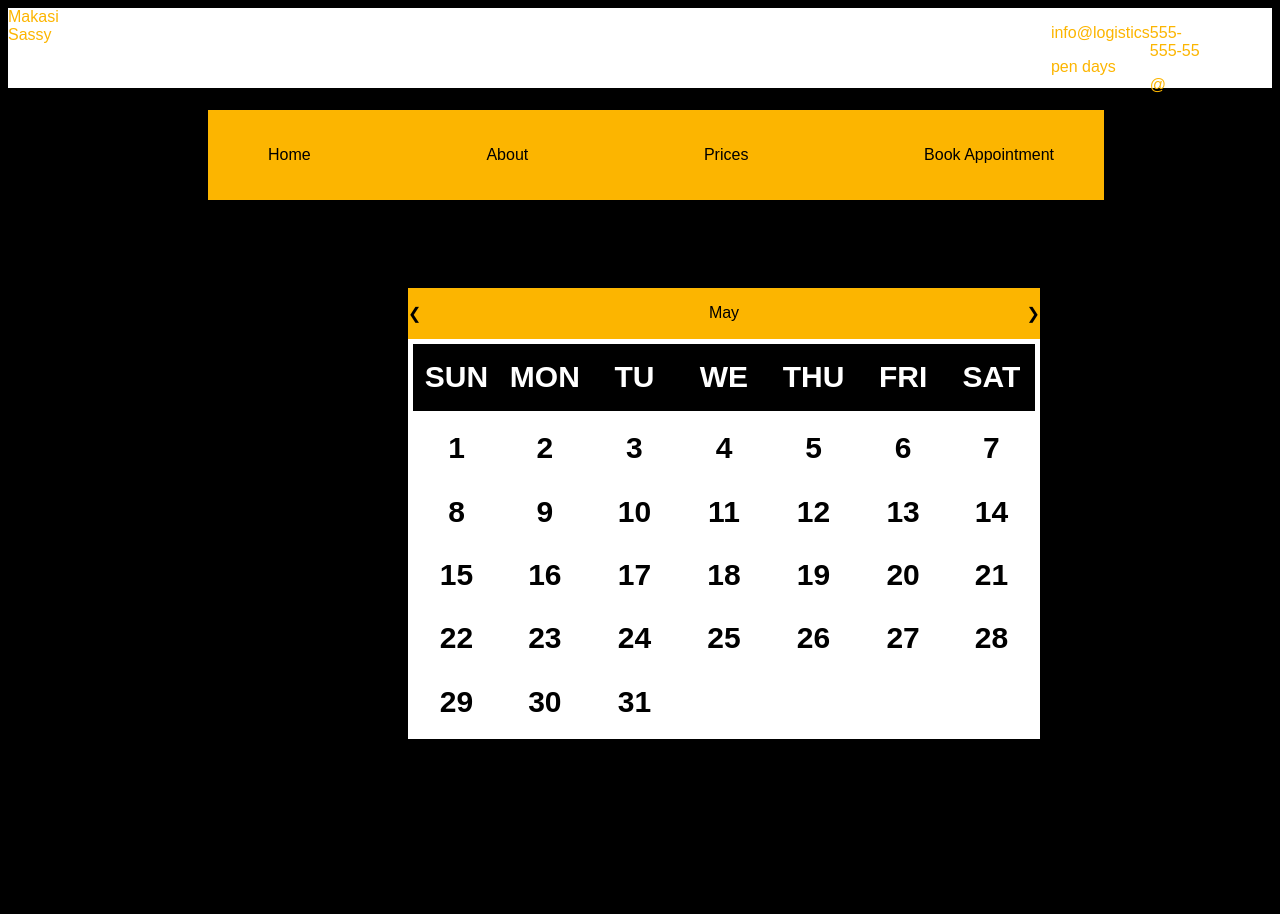
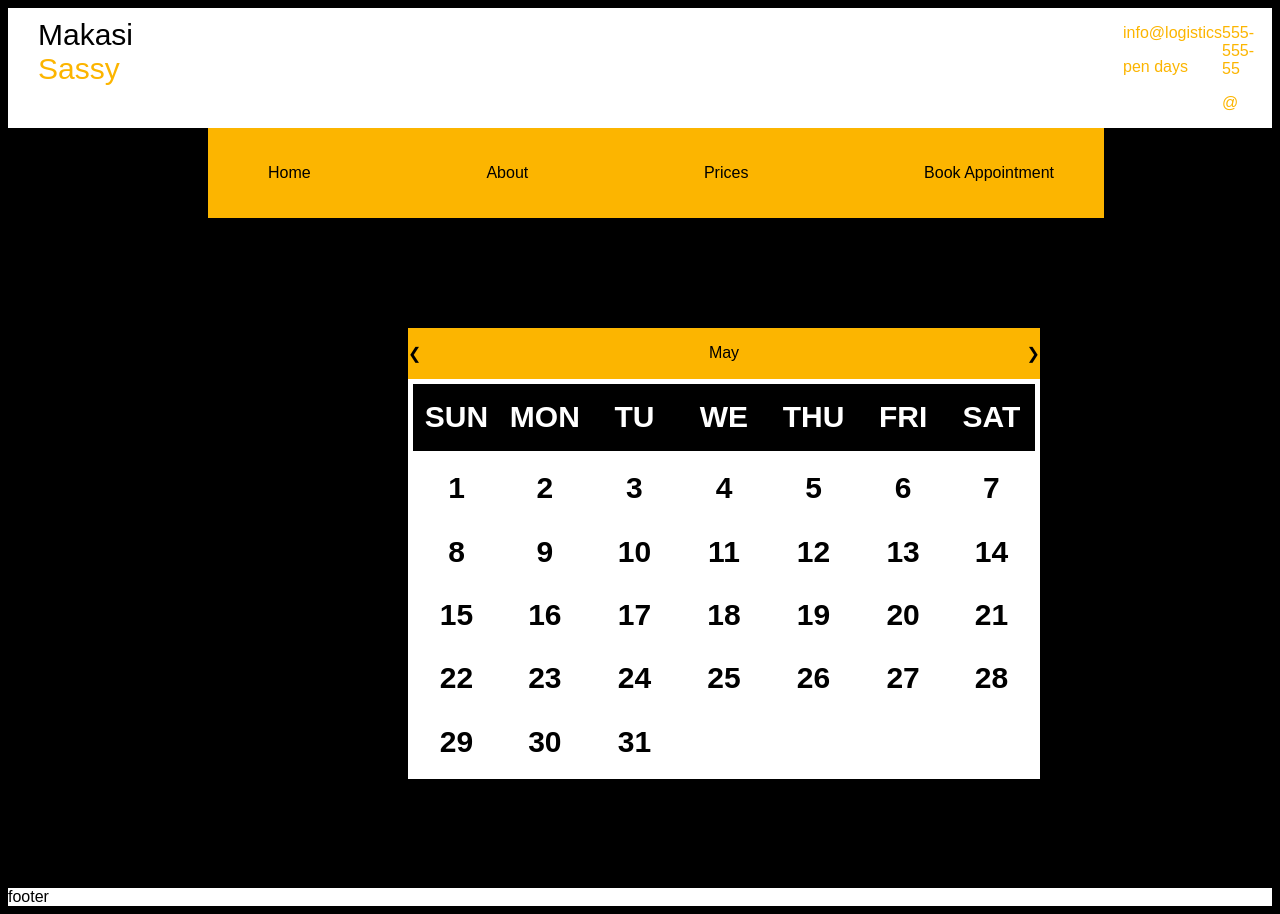
Before and after one commit to Maiyoj/sassymakasi, a plain HTML site: page Assets/pages/book.html in a window 1280 px wide. Before the commit the page ends 856 px from the top, so only its background shows below. Drawn offline with Linux system fonts and the light colour scheme.

```diff
--- a/Assets/css/book.css
+++ b/Assets/css/book.css
@@ -1,7 +1,7 @@
 
 .header{
     background-color: white;
-    height: 10vh;
+    height: 15vh;
 }
 
 .information{
@@ -10,10 +10,18 @@ justify-content: space-between;
 color:#FCB500;
 }
 .info{
-    margin-left: 980px;
+    margin-left: 990px;
 }
 .number{
-    margin-right: 70px;
+    margin-right: 60px;
+}
+.logo{
+    font-size: 30px;
+   margin-top: 10px;
+   margin-left: 30px;
+}
+.logo span{
+    color: black;
 }
 .list{
     background-color: #FCB500;
@@ -38,13 +46,6 @@ ul li a{
     text-decoration: none;
     color: black;
 }
-
-
-
-
-
-
-
 
 
 
@@ -93,3 +94,6 @@ table{
     color: white;
 
 }
+.color{
+    background-color: white;
+}
--- a/Assets/pages/book.html
+++ b/Assets/pages/book.html
@@ -12,7 +12,7 @@
     <section class="header">
             <div class="information">
             <div class="logo">
-                <label>Makasi Sassy</label>
+                <label><span>Makasi</span> Sassy</label>
             </div>
             <div class="info">
                 <p>info@logistics</p>
@@ -34,10 +34,6 @@
             </div>
             </nav>
     </section>
-<!-- navbar -->
-<section class="navigation">
-
-</section>
 
 <!-- section body -->
 <section class="body">
@@ -107,11 +103,12 @@
                 <th></th>
                 <th></th>
                 <th></th>
-
             </tr>
         </table>
-
 </section>
+<div class="color">
+    footer
+</div>
 
 </body>
 </html>
```
